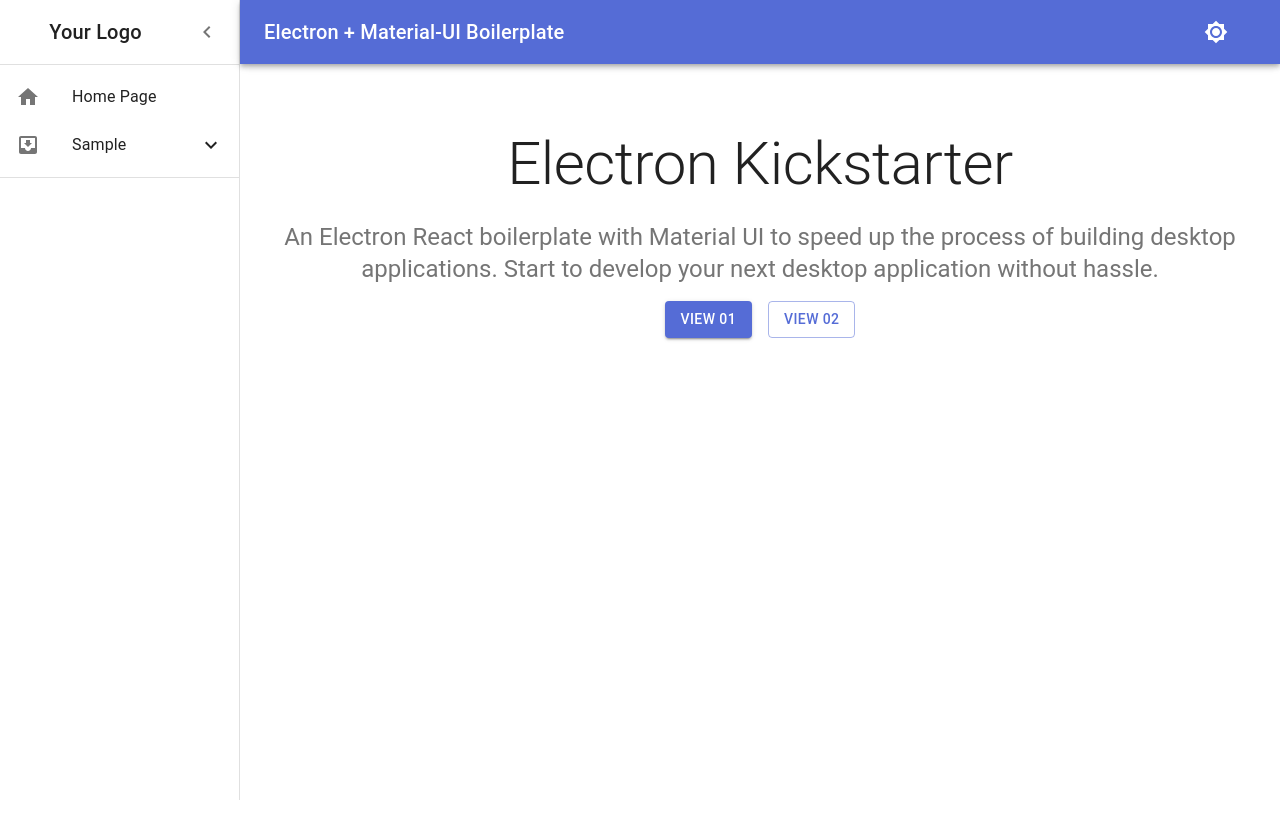
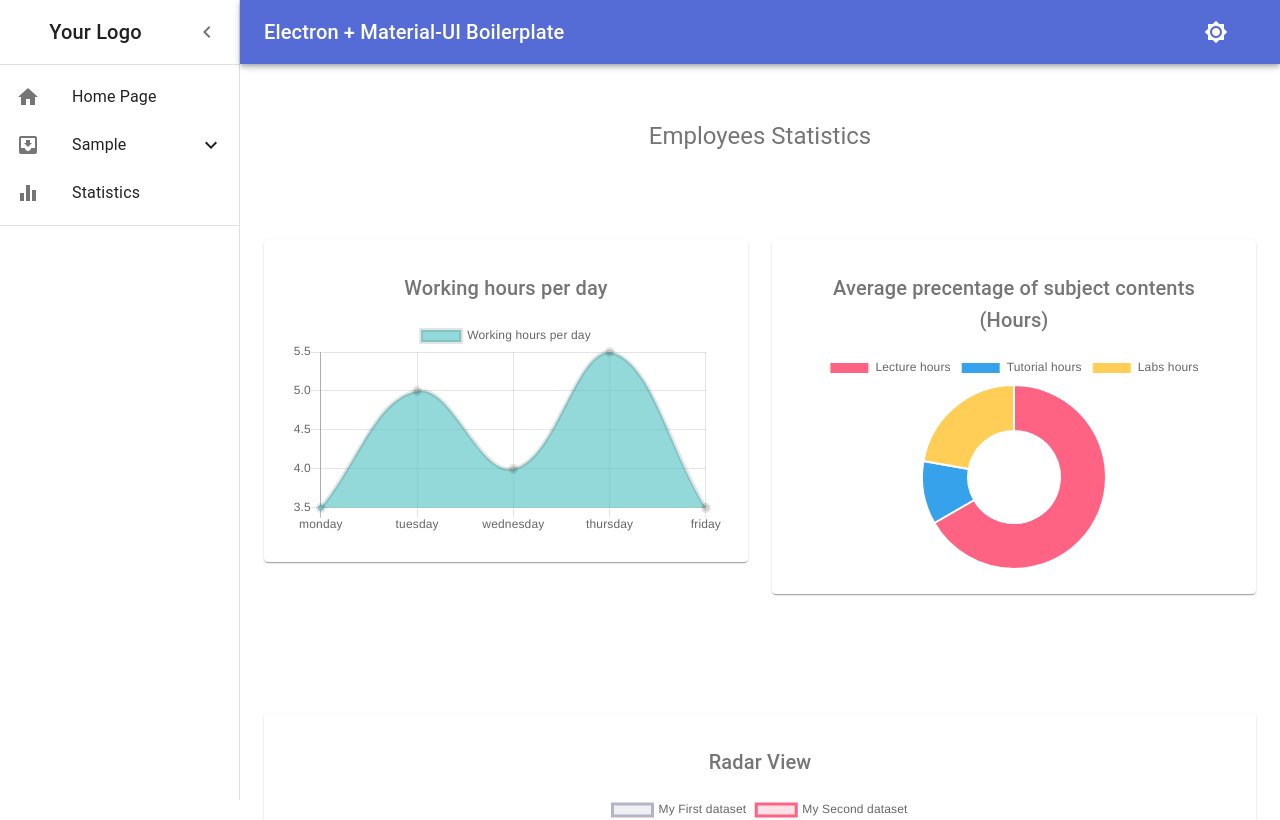
Before and after one commit to tmKamal/electron-boilerplate-with-material-ui, a React app: page /interface-stats in a window 1280 px wide. Before the commit this address led to /. Shown: the top 820 px of the page. Built offline with nearby package versions, Linux system fonts and the light colour scheme; the HTML template or start-up script is replaced by a standard one.

Commit message:
stats page added

```diff
--- a/src/App.js
+++ b/src/App.js
@@ -16,6 +16,7 @@
 import DarkTheme from "./shared/themes/DarkTheme";
 import LightTheme from "./shared/themes/LightTheme";
 import { ThemeProvider } from "@material-ui/core";
+import InterfaceStats from "../stats/pages/Interface_stats";
 
 export default function App() {
   const [darkState, setDarkState] = useState(false);
@@ -54,6 +55,10 @@
           <Route path="/interface-02" exact>
             <Interface_02></Interface_02>
           </Route>
+          <Route path="/interface-stats" exact>
+            <InterfaceStats></InterfaceStats>
+          </Route>
+
           <Redirect to="/"></Redirect>
         </Switch>
       </MiniDrawer>
--- a/src/shared/component/navigation/SideDrawer/SideBarLinks.js
+++ b/src/shared/component/navigation/SideDrawer/SideBarLinks.js
@@ -42,7 +42,7 @@
         </ListItem>
       </NavLink>
       {/*============== Home page End===================== */}
-      {/* ============== Sample drop down new ===================== */}
+      {/* ============== Sample drop down ===================== */}
       <ListItem button onClick={() => setBuildingOpen(!buildingOpen)}>
         <ListItemIcon>
           <InboxIcon />
@@ -81,6 +81,20 @@
         </List>
       </Collapse>
       {/* ============== Sample dropdown End ===================== */}
+      {/*============== Stats Page===================== */}
+      <NavLink
+        style={{ textDecoration: "none" }}
+        to="/interface-stats"
+        className="MuiTypography-colorInherit "
+      >
+        <ListItem button>
+          <ListItemIcon>
+            <EqualizerIcon></EqualizerIcon>
+          </ListItemIcon>
+          <ListItemText primary="Statistics" />
+        </ListItem>
+      </NavLink>
+      {/*============== Stats page End===================== */}
     </List>
   );
 };
--- /dev/null
+++ b/stats/pages/Interface_stats.js
@@ -0,0 +1,169 @@
+import React, { useState, useEffect } from "react";
+import { Grid, Typography, Paper, makeStyles } from "@material-ui/core";
+import { Line, Doughnut, Radar } from "react-chartjs-2";
+
+const useStyles = makeStyles((theme) => ({
+  root: {
+    display: "flex",
+  },
+
+  container: {
+    paddingTop: theme.spacing(4),
+    paddingBottom: theme.spacing(4),
+  },
+  table: {
+    minWidth: 650,
+  },
+
+  marginT: {
+    marginTop: "2rem",
+  },
+  marginY: {
+    marginTop: "0.5rem",
+  },
+  paper: {
+    marginTop: theme.spacing(10),
+    marginBottom: theme.spacing(3),
+    padding: theme.spacing(2),
+    [theme.breakpoints.up(600 + theme.spacing(3) * 2)]: {
+      marginTop: theme.spacing(6),
+      marginBottom: theme.spacing(6),
+      padding: theme.spacing(3),
+    },
+  },
+}));
+
+const InterfaceStats = () => {
+  const classes = useStyles();
+  const [lineChartData, setLineChartData] = useState({});
+  const [pieChartData, setPieChartData] = useState({});
+  const [radarChartData, setRadarChartData] = useState({});
+
+  const lineChart = () => {
+    setLineChartData({
+      labels: ["monday", "tuesday", "wednesday", "thursday", "friday"],
+      datasets: [
+        {
+          label: "Working hours per day",
+          data: [3.5, 5.0, 4.0, 5.5, 3.5],
+          backgroundColor: ["rgba(75,192,192,0.6)"],
+          borderWidth: 4,
+        },
+      ],
+    });
+  };
+  const pieChart = () => {
+    setPieChartData({
+      labels: ["Lecture hours", "Tutorial hours", "Labs hours"],
+      datasets: [
+        {
+          data: [300, 50, 100],
+          backgroundColor: ["#FF6384", "#36A2EB", "#FFCE56"],
+          hoverBackgroundColor: ["#FF6384", "#36A2EB", "#FFCE56"],
+        },
+      ],
+    });
+  };
+  const radarChart = () => {
+    setRadarChartData({
+      labels: [
+        "Eating",
+        "Drinking",
+        "Sleeping",
+        "Designing",
+        "Coding",
+        "Cycling",
+        "Running",
+      ],
+      datasets: [
+        {
+          label: "My First dataset",
+          backgroundColor: "rgba(179,181,198,0.2)",
+          borderColor: "rgba(179,181,198,1)",
+          pointBackgroundColor: "rgba(179,181,198,1)",
+          pointBorderColor: "#fff",
+          pointHoverBackgroundColor: "#fff",
+          pointHoverBorderColor: "rgba(179,181,198,1)",
+          data: [65, 59, 90, 81, 56, 55, 40],
+        },
+        {
+          label: "My Second dataset",
+          backgroundColor: "rgba(255,99,132,0.2)",
+          borderColor: "rgba(255,99,132,1)",
+          pointBackgroundColor: "rgba(255,99,132,1)",
+          pointBorderColor: "#fff",
+          pointHoverBackgroundColor: "#fff",
+          pointHoverBorderColor: "rgba(255,99,132,1)",
+          data: [28, 48, 40, 19, 96, 27, 100],
+        },
+      ],
+    });
+  };
+  useEffect(() => {
+    lineChart();
+    pieChart();
+    radarChart();
+  }, []);
+
+  return (
+    <Grid container spacing={3}>
+      <Grid item xs={12}>
+        <Typography
+          variant="h5"
+          align="center"
+          color="textSecondary"
+          paragraph
+          className={classes.marginT}
+        >
+          Employees Statistics
+        </Typography>
+      </Grid>
+
+      <Grid item xs={6}>
+        <Paper className={classes.paper}>
+          <Typography
+            variant="h6"
+            align="center"
+            color="textSecondary"
+            paragraph
+            className={classes.marginY}
+          >
+            Working hours per day
+          </Typography>
+          <Line data={lineChartData}></Line>
+        </Paper>
+      </Grid>
+      <Grid item xs={6}>
+        <Paper className={classes.paper}>
+          <Typography
+            variant="h6"
+            align="center"
+            color="textSecondary"
+            paragraph
+            className={classes.marginY}
+          >
+            Average precentage of subject contents (Hours)
+          </Typography>
+
+          <Doughnut data={pieChartData} />
+        </Paper>
+      </Grid>
+      <Grid item xs={12}>
+        <Paper className={classes.paper}>
+          <Typography
+            variant="h6"
+            align="center"
+            color="textSecondary"
+            paragraph
+            className={classes.marginY}
+          >
+            Radar View
+          </Typography>
+
+          <Radar data={radarChartData} />
+        </Paper>
+      </Grid>
+    </Grid>
+  );
+};
+export default InterfaceStats;
```
